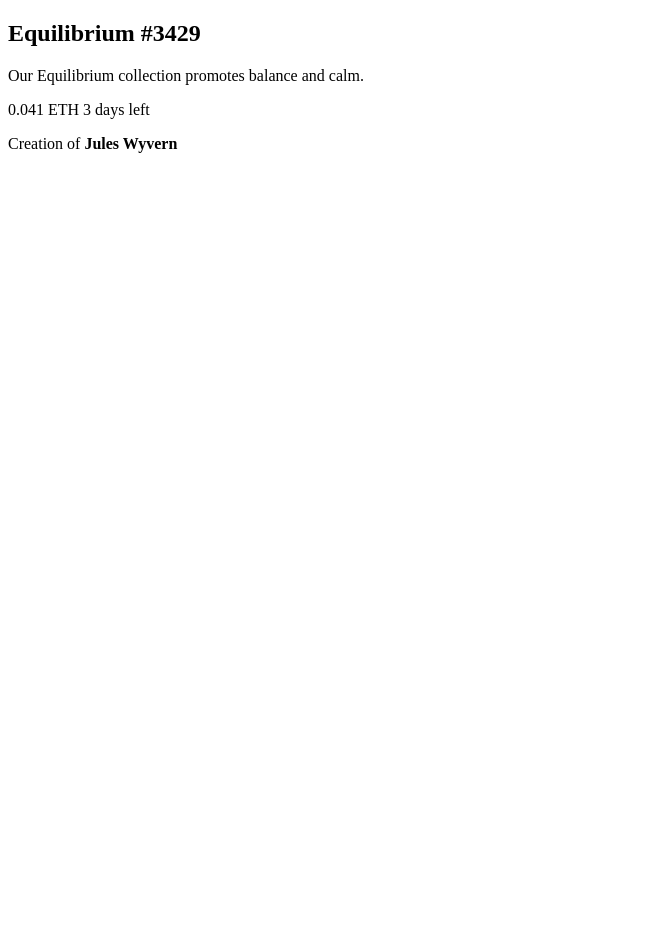
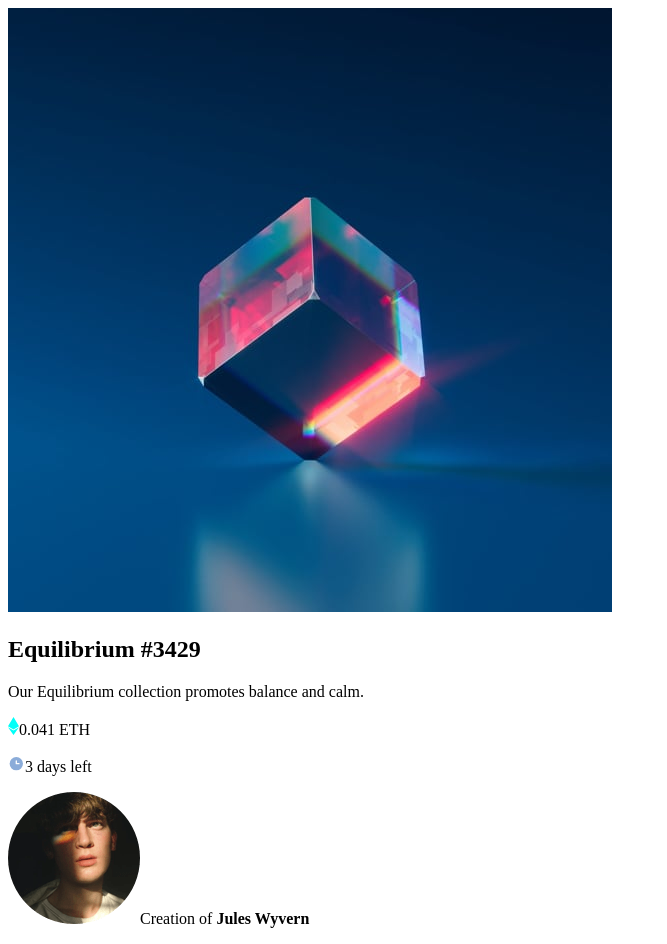
Before and after one commit to Megelado/nft-preview-card-component-main, a plain HTML site: page index.html in a window 1280 px wide. Shown: the whole page, without its empty margins (0-667 px from the left). Before the commit the page ends 800 px from the top, so only its background shows below. Drawn offline with Linux system fonts and the light colour scheme; files that its build step writes are made by us from their sources.

Commit message:
inserindo todos os elementos html necessários

```diff
--- a/index.html
+++ b/index.html
@@ -11,16 +11,16 @@
 </head>
 <body>
   <section>
+    <img src="images/image-equilibrium.jpg" alt="">
     <h1> Equilibrium #3429</h1>
 
     <p>Our Equilibrium collection promotes balance and calm.</p>
 
     <div>
-      0.041 ETH
-      3 days left
+      <p><img src="images/icon-ethereum.svg" alt="">0.041 ETH</p>
+      <p><img src="images/icon-clock.svg" alt="">3 days left</p>
     </div>
-
-    <p>Creation of <strong>Jules Wyvern</strong></p>
+    <p><img src="images/image-avatar.png" alt="">Creation of <strong>Jules Wyvern</strong></p>
   </section>
 
 </body>
```
